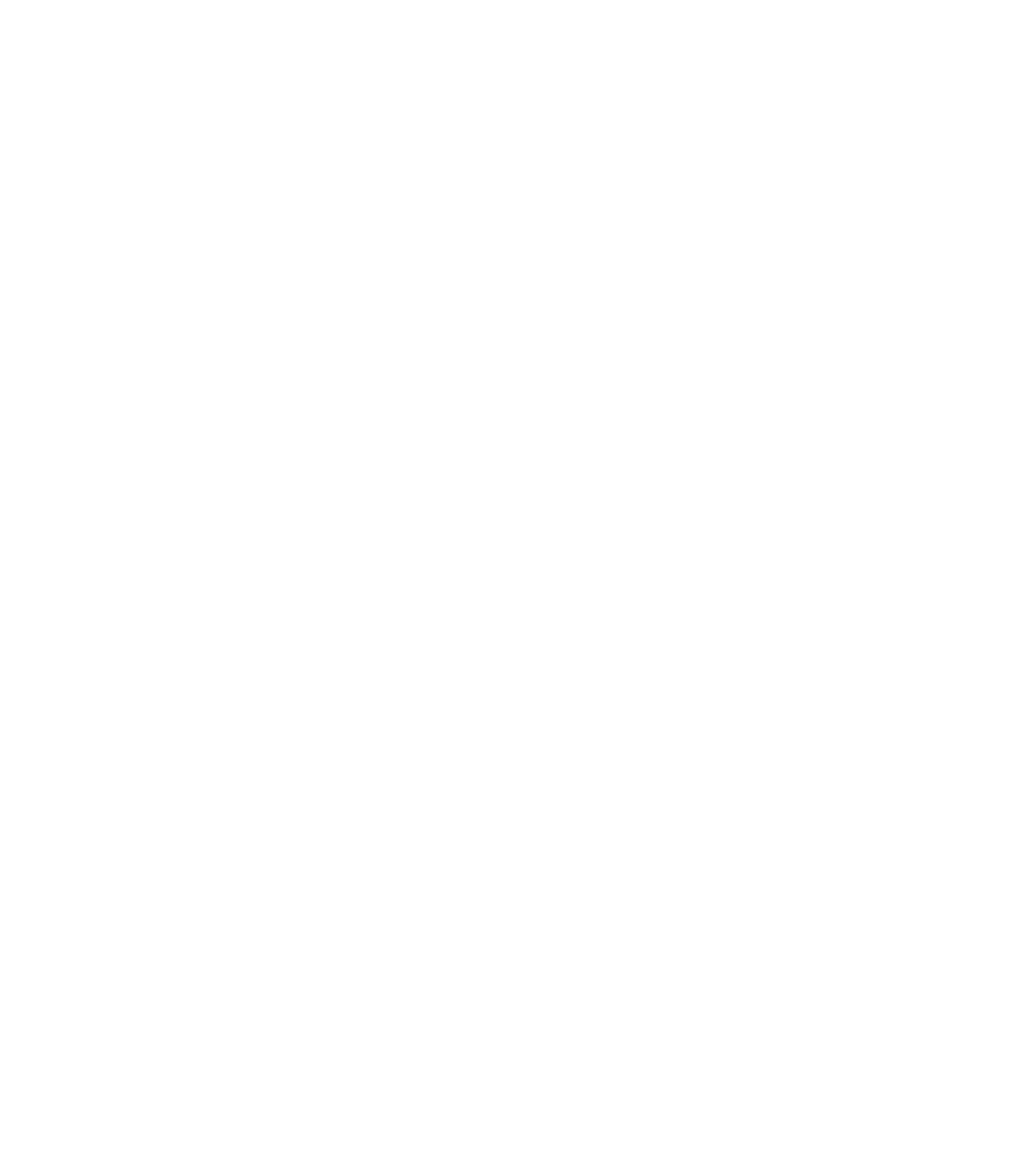
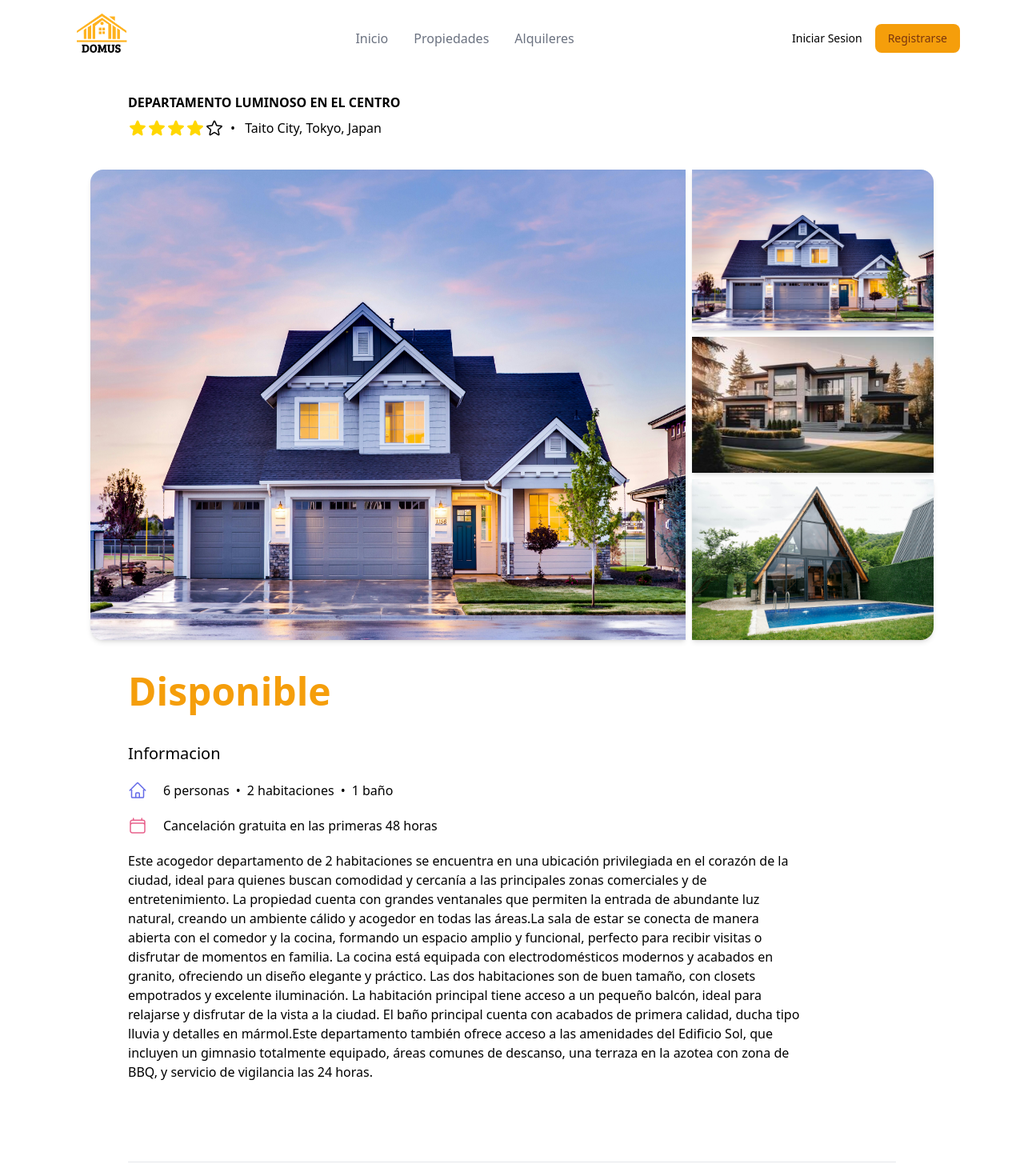
Before and after one commit to MateoGurrea02/domus-frontend, a React (Vite) app: page /property/detail in a window 1280 px wide. Before the commit this address had no page. Shown: the top 1470 px of the page at 80% size. Before the commit the page ends 800 px from the top, so only its background shows below. Built offline with nearby package versions, Linux system fonts and the light colour scheme; what tailwindcss-animated would draw is missing.

Commit message:
creando componente de galeria y vista de propiedad

```diff
--- /dev/null
+++ b/src/components/Gallery.jsx
@@ -0,0 +1,18 @@
+const Gallery = ({imgMain, imgListSecondary})=>{
+  return(
+    <>
+      <div className="flex justify-center m-5">
+        <div className='flex w-3/5'>
+          <img className='rounded-l-2xl shadow-md' src={imgMain} alt="" />
+        </div>
+        <div className='flex flex-col w-1/4 rounded-md'>
+          <img className='rounded-tr-2xl ml-2 duration-200 hover:rounded-2xl shadow-md ' src={imgListSecondary[0]} alt="" />
+          <img className='mt-2 ml-2 duration-200 hover:rounded-2xl shadow-md' src={imgListSecondary[1]} alt="" />
+          <img className='rounded-br-2xl mt-2 ml-2 duration-200 hover:rounded-2xl shadow-md' src={imgListSecondary[2]} alt="" />
+        </div>
+      </div>
+    </>
+  )
+}
+
+export default Gallery
--- a/src/main.jsx
+++ b/src/main.jsx
@@ -10,6 +10,7 @@
 import Register from './pages/register/Register.jsx'
 import RentalList from './pages/admin/RentalList.jsx'
 import PropertyList from './pages/PropertyList.jsx';
+import PropertyDetail from './pages/PropertyDetail.jsx';
 
 AOS.init();
 
@@ -33,7 +34,12 @@
   {
     path:"/property",
     element: <PropertyList/>,
+  },
+  {
+    path:"/property/detail",
+    element: <PropertyDetail/>,
   }
+
 ]
 
 createRoot(document.getElementById("root")).render(
--- /dev/null
+++ b/src/pages/PropertyDetail.jsx
@@ -0,0 +1,55 @@
+import Gallery from "../components/Gallery"
+import casa2 from '../assets/casa2.jpg'
+import casa from '../assets/casa.jpg'
+import casa1 from '../assets/casa1.jpeg'
+import RateStars from "../components/RateStars"
+import Header from "../components/Header"
+import Footer from "../components/Footer"
+
+const PropertyDetail = ()=>{
+  let list = [casa2,casa,casa1]
+  return (
+    <>
+      <Header/>
+      <div className="flex flex-col mb-10">
+        <div className="flex flex-col ml-40 my-5">
+          <h6 class="mb-2 block font-sans text-xs md:text-base font-semibold uppercase leading-relaxed tracking-normal antialiased">Departamento Luminoso en el Centro</h6>
+          <div className="flex items-center">
+            <RateStars rate={4}/>
+            <p className=""><span className="mx-2">•</span> Taito City, Tokyo, Japan</p>
+          </div>
+        </div>
+        <Gallery imgMain={casa2} imgListSecondary={list}/>
+        <div className="ml-40 my-5">
+          <h2 className="text-amber-500 text-5xl font-bold">Disponible</h2>
+          <h3 className="text-xl mt-10">Informacion</h3>
+          <div className="flex mt-5">
+            <div className="mr-5">
+              <svg xmlns="http://www.w3.org/2000/svg" fill="none" viewBox="0 0 24 24" strokeWidth={1.5} stroke="#636AE8" className="size-6">
+                <path strokeLinecap="round" strokeLinejoin="round" d="m2.25 12 8.954-8.955c.44-.439 1.152-.439 1.591 0L21.75 12M4.5 9.75v10.125c0 .621.504 1.125 1.125 1.125H9.75v-4.875c0-.621.504-1.125 1.125-1.125h2.25c.621 0 1.125.504 1.125 1.125V21h4.125c.621 0 1.125-.504 1.125-1.125V9.75M8.25 21h8.25" />
+              </svg>
+            </div>
+            <p>6 personas<span className="mx-2">•</span>2 habitaciones<span className="mx-2">•</span>1 baño</p>
+          </div>
+          <div className="flex mt-5">
+            <div className="mr-5">
+              <svg xmlns="http://www.w3.org/2000/svg" fill="none" viewBox="0 0 24 24" strokeWidth={1.5} stroke="#E8618C" className="size-6">
+                <path strokeLinecap="round" strokeLinejoin="round" d="M6.75 3v2.25M17.25 3v2.25M3 18.75V7.5a2.25 2.25 0 0 1 2.25-2.25h13.5A2.25 2.25 0 0 1 21 7.5v11.25m-18 0A2.25 2.25 0 0 0 5.25 21h13.5A2.25 2.25 0 0 0 21 18.75m-18 0v-7.5A2.25 2.25 0 0 1 5.25 9h13.5A2.25 2.25 0 0 1 21 11.25v7.5" />
+              </svg>
+
+            </div>
+            <p>Cancelación gratuita en las primeras 48 horas</p>
+          </div>
+          <p className="w-3/4 mt-5">Este acogedor departamento de 2 habitaciones se encuentra en una ubicación privilegiada en el corazón de la ciudad, ideal para quienes buscan comodidad y cercanía a las principales zonas comerciales y de entretenimiento. La propiedad cuenta con grandes ventanales que permiten la entrada de abundante luz natural, creando un ambiente cálido y acogedor en todas las áreas.La sala de estar se conecta de manera abierta con el comedor y la cocina, formando un espacio amplio y funcional, perfecto para recibir visitas o disfrutar de momentos en familia. La cocina está equipada con electrodomésticos modernos y acabados en granito, ofreciendo un diseño elegante y práctico.
+            Las dos habitaciones son de buen tamaño, con closets empotrados y excelente iluminación. La habitación principal tiene acceso a un pequeño balcón, ideal para relajarse y disfrutar de la vista a la ciudad. El baño principal cuenta con acabados de primera calidad, ducha tipo lluvia y detalles en mármol.Este departamento también ofrece acceso a las amenidades del Edificio Sol, que incluyen un gimnasio totalmente equipado, áreas comunes de descanso, una terraza en la azotea con zona de BBQ, y servicio de vigilancia las 24 horas.
+          </p>
+        </div>
+        <hr className="mx-40 my-20 "/>
+
+      </div>
+      <Footer/>
+    </>
+  )
+}
+
+export default PropertyDetail
```
